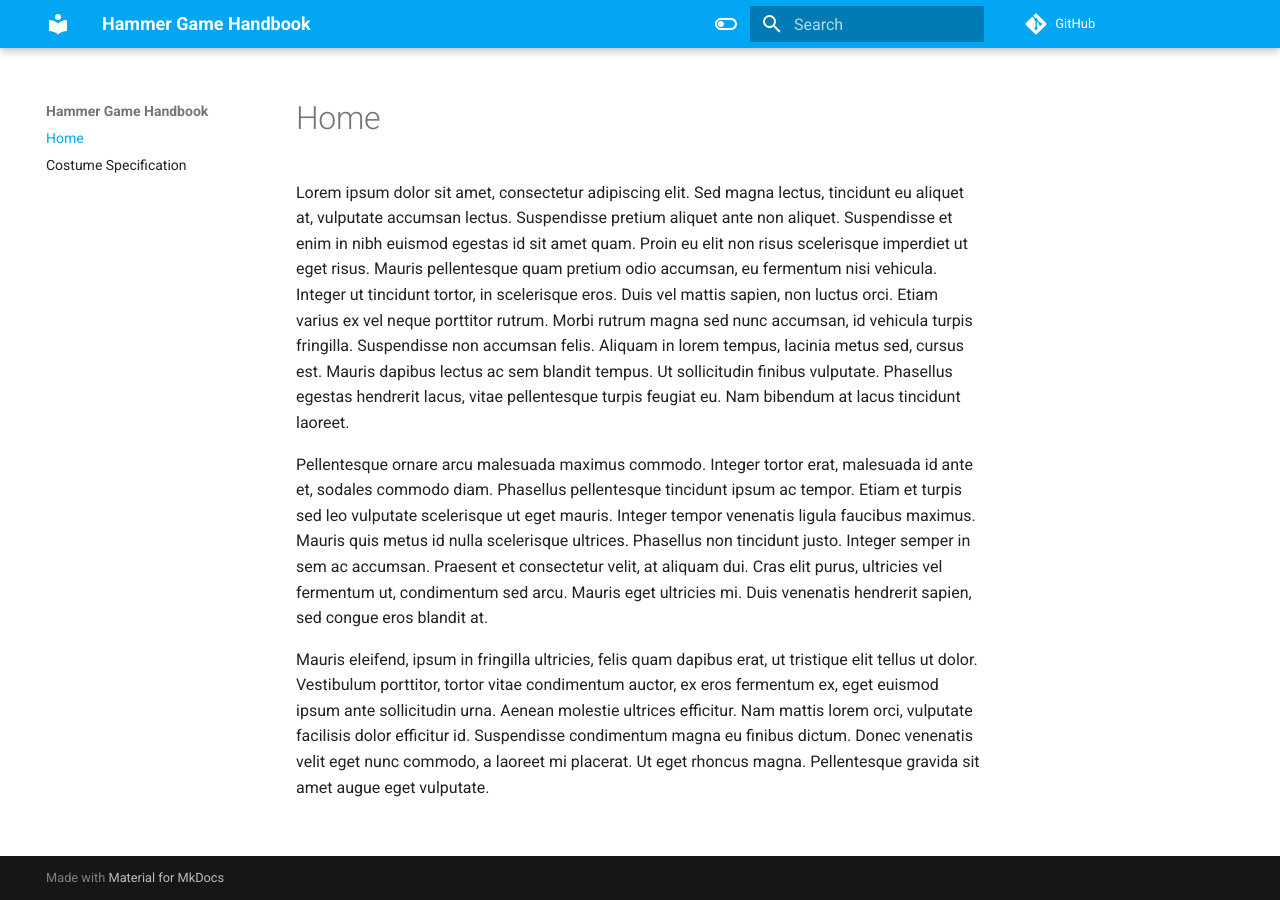
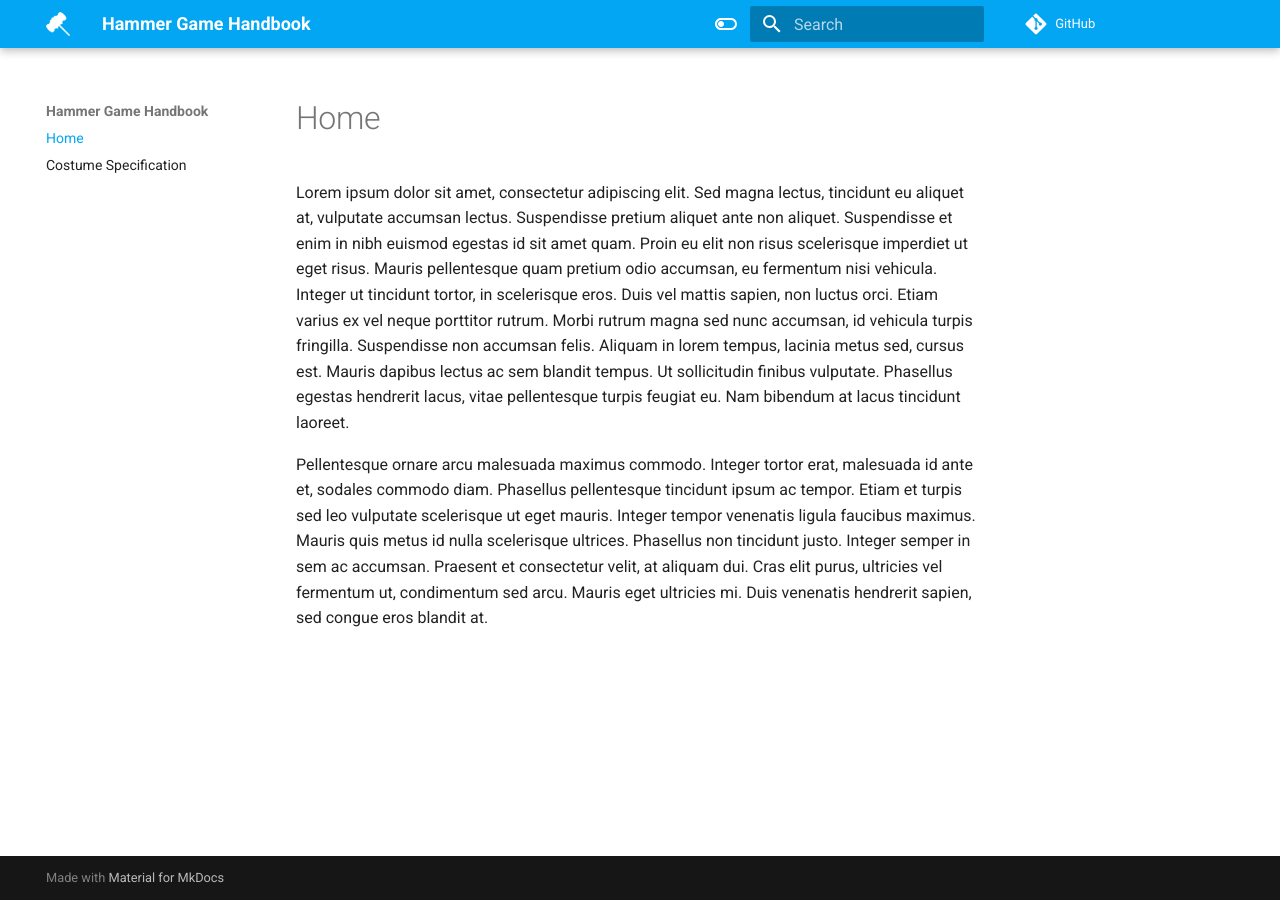
Before and after one commit to mammoth-games/hammer-handbook, an MkDocs documentation site: the page built from docs/index.md, in a window 1280 px wide. Built offline with MkDocs 1.6.1 and Material for MkDocs 9.7.7, drawn with Linux system fonts in a browser that asks for light colours; comment, search, counter and statistics services are not loaded.

Commit message:
added favicon and site logo

```diff
--- a/docs/index.md
+++ b/docs/index.md
@@ -3,5 +3,3 @@
 Lorem ipsum dolor sit amet, consectetur adipiscing elit. Sed magna lectus, tincidunt eu aliquet at, vulputate accumsan lectus. Suspendisse pretium aliquet ante non aliquet. Suspendisse et enim in nibh euismod egestas id sit amet quam. Proin eu elit non risus scelerisque imperdiet ut eget risus. Mauris pellentesque quam pretium odio accumsan, eu fermentum nisi vehicula. Integer ut tincidunt tortor, in scelerisque eros. Duis vel mattis sapien, non luctus orci. Etiam varius ex vel neque porttitor rutrum. Morbi rutrum magna sed nunc accumsan, id vehicula turpis fringilla. Suspendisse non accumsan felis. Aliquam in lorem tempus, lacinia metus sed, cursus est. Mauris dapibus lectus ac sem blandit tempus. Ut sollicitudin finibus vulputate. Phasellus egestas hendrerit lacus, vitae pellentesque turpis feugiat eu. Nam bibendum at lacus tincidunt laoreet.
 
 Pellentesque ornare arcu malesuada maximus commodo. Integer tortor erat, malesuada id ante et, sodales commodo diam. Phasellus pellentesque tincidunt ipsum ac tempor. Etiam et turpis sed leo vulputate scelerisque ut eget mauris. Integer tempor venenatis ligula faucibus maximus. Mauris quis metus id nulla scelerisque ultrices. Phasellus non tincidunt justo. Integer semper in sem ac accumsan. Praesent et consectetur velit, at aliquam dui. Cras elit purus, ultricies vel fermentum ut, condimentum sed arcu. Mauris eget ultricies mi. Duis venenatis hendrerit sapien, sed congue eros blandit at.
-
-Mauris eleifend, ipsum in fringilla ultricies, felis quam dapibus erat, ut tristique elit tellus ut dolor. Vestibulum porttitor, tortor vitae condimentum auctor, ex eros fermentum ex, eget euismod ipsum ante sollicitudin urna. Aenean molestie ultrices efficitur. Nam mattis lorem orci, vulputate facilisis dolor efficitur id. Suspendisse condimentum magna eu finibus dictum. Donec venenatis velit eget nunc commodo, a laoreet mi placerat. Ut eget rhoncus magna. Pellentesque gravida sit amet augue eget vulputate.
--- a/mkdocs.yml
+++ b/mkdocs.yml
@@ -10,6 +10,8 @@ markdown_extensions:
 
 theme:
   name: material
+  favicon: img/site/dude_small.png
+  logo: img/site/hammer_small.png
   palette:
     - media: "(prefers-color-scheme: light)"
       primary: light blue
```
Also changed, not shown: docs/img/site/dude_small.png (added), docs/img/site/favicon.ico (added), docs/img/site/favicon.png (added), docs/img/site/hammer.png (added), docs/img/site/hammer_small.png (added), docs/img/site/hammer_small_red.png (added), 1 other file.
